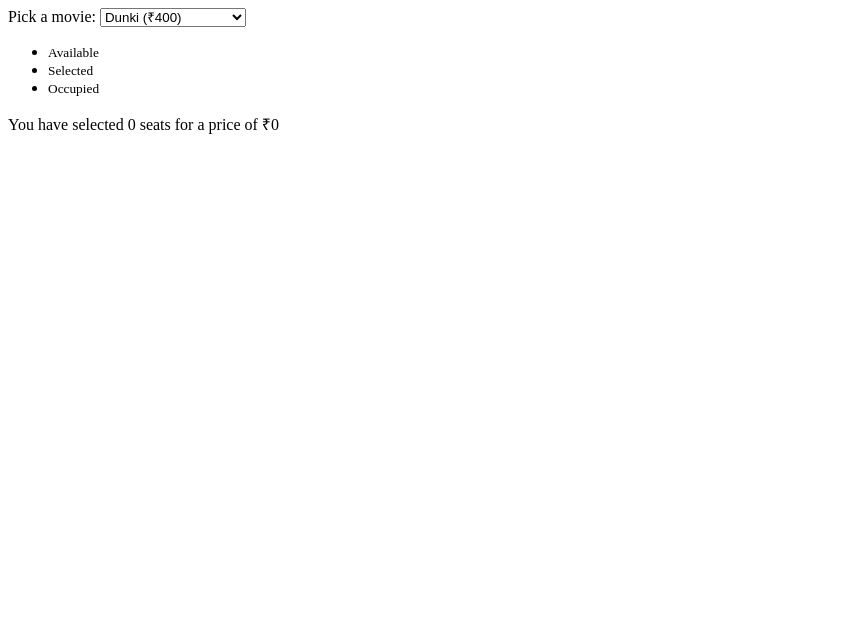
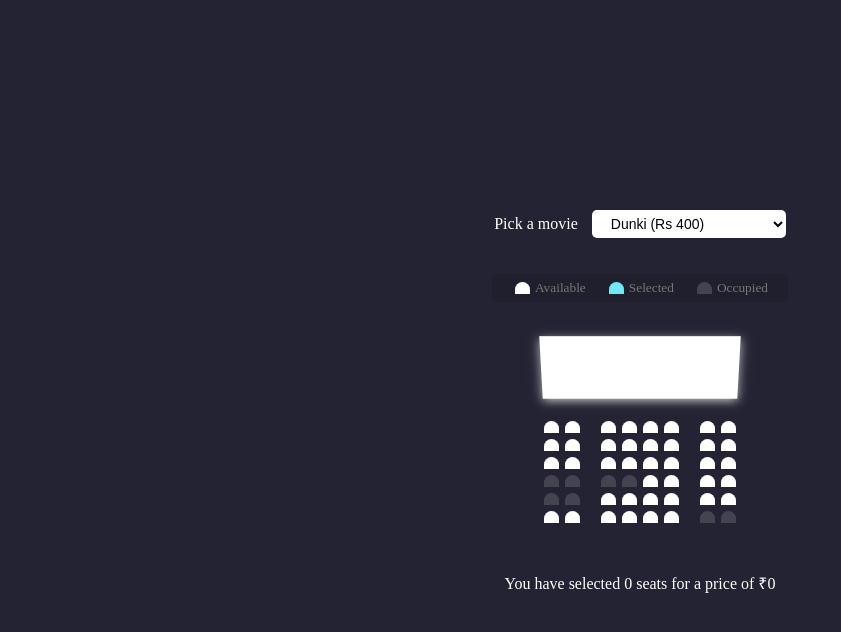
Before and after one commit to ay-maiti/Vanilla-JS-Projects, a plain HTML site: page MOVIE-SEAT-BOOKING/index.html in a window 1280 px wide. Shown: the whole page, without its empty margins (0-841 px from the left). Drawn offline with Linux system fonts and the light colour scheme; files whose address does not match are found by name.

Commit message:
added CSS and basic javascript for interactivity

```diff
--- a/MOVIE-SEAT-BOOKING/index.html
+++ b/MOVIE-SEAT-BOOKING/index.html
@@ -8,26 +8,25 @@
   </head>
   <body>
     <div class="movie-selector">
-      <label>Pick a movie:</label>
-      <select id="movie-name">
-        <option value="400">Dunki (₹400)</option>
-        <option value="350">Sam Bahadur (₹350)</option>
-        <option value="350">Animal (₹350)</option>
-        <option value="450">Salaar (₹450)</option>
+      <label>Pick a movie</label>
+      <select id="movie">
+        <option value="400">Dunki (Rs 400)</option>
+        <option value="300">Sam Bahadur (Rs 300)</option>
+        <option value="400">Animal (Rs 400)</option>
+        <option value="450">Salaar (Rs 450)</option>
       </select>
     </div>
-
     <ul class="legend">
       <li>
-        <div class="seat-available"></div>
+        <div class="seat"></div>
         <small>Available</small>
       </li>
       <li>
-        <div class="seat-selected"></div>
+        <div class="seat selected"></div>
         <small>Selected</small>
       </li>
       <li>
-        <div class="seat-occupied"></div>
+        <div class="seat occupied"></div>
         <small>Occupied</small>
       </li>
     </ul>
@@ -35,64 +34,64 @@
     <div class="movie-hall">
       <div class="screen"></div>
       <div class="row">
-        <div class="seat-available"></div>
-        <div class="seat-available"></div>
-        <div class="seat-available"></div>
-        <div class="seat-available"></div>
-        <div class="seat-available"></div>
-        <div class="seat-available"></div>
-        <div class="seat-available"></div>
-        <div class="seat-available"></div>
+        <div class="seat"></div>
+        <div class="seat"></div>
+        <div class="seat"></div>
+        <div class="seat"></div>
+        <div class="seat"></div>
+        <div class="seat"></div>
+        <div class="seat"></div>
+        <div class="seat"></div>
       </div>
       <div class="row">
-        <div class="seat-available"></div>
-        <div class="seat-available"></div>
-        <div class="seat-available"></div>
-        <div class="seat-available"></div>
-        <div class="seat-available"></div>
-        <div class="seat-available"></div>
-        <div class="seat-available"></div>
-        <div class="seat-available"></div>
+        <div class="seat"></div>
+        <div class="seat"></div>
+        <div class="seat"></div>
+        <div class="seat"></div>
+        <div class="seat"></div>
+        <div class="seat"></div>
+        <div class="seat"></div>
+        <div class="seat"></div>
       </div>
       <div class="row">
-        <div class="seat-available"></div>
-        <div class="seat-available"></div>
-        <div class="seat-available"></div>
-        <div class="seat-available"></div>
-        <div class="seat-available"></div>
-        <div class="seat-available"></div>
-        <div class="seat-available"></div>
-        <div class="seat-available"></div>
+        <div class="seat"></div>
+        <div class="seat"></div>
+        <div class="seat"></div>
+        <div class="seat"></div>
+        <div class="seat"></div>
+        <div class="seat"></div>
+        <div class="seat"></div>
+        <div class="seat"></div>
       </div>
       <div class="row">
-        <div class="seat-available"></div>
-        <div class="seat-available"></div>
-        <div class="seat-available"></div>
-        <div class="seat-available"></div>
-        <div class="seat-available"></div>
-        <div class="seat-available"></div>
-        <div class="seat-available"></div>
-        <div class="seat-available"></div>
+        <div class="seat occupied"></div>
+        <div class="seat occupied"></div>
+        <div class="seat occupied"></div>
+        <div class="seat occupied"></div>
+        <div class="seat"></div>
+        <div class="seat"></div>
+        <div class="seat"></div>
+        <div class="seat"></div>
       </div>
       <div class="row">
-        <div class="seat-available"></div>
-        <div class="seat-available"></div>
-        <div class="seat-available"></div>
-        <div class="seat-available"></div>
-        <div class="seat-available"></div>
-        <div class="seat-available"></div>
-        <div class="seat-available"></div>
-        <div class="seat-available"></div>
+        <div class="seat occupied"></div>
+        <div class="seat occupied"></div>
+        <div class="seat"></div>
+        <div class="seat"></div>
+        <div class="seat"></div>
+        <div class="seat"></div>
+        <div class="seat"></div>
+        <div class="seat"></div>
       </div>
       <div class="row">
-        <div class="seat-available"></div>
-        <div class="seat-available"></div>
-        <div class="seat-available"></div>
-        <div class="seat-available"></div>
-        <div class="seat-available"></div>
-        <div class="seat-available"></div>
-        <div class="seat-available"></div>
-        <div class="seat-available"></div>
+        <div class="seat"></div>
+        <div class="seat"></div>
+        <div class="seat"></div>
+        <div class="seat"></div>
+        <div class="seat"></div>
+        <div class="seat"></div>
+        <div class="seat occupied"></div>
+        <div class="seat occupied"></div>
       </div>
     </div>
 
--- /dev/null
+++ b/MOVIE-SEAT-BOOKING/script.js
@@ -0,0 +1,28 @@
+const movie_hall = document.querySelector('.movie-hall');
+const available_seats = document.querySelectorAll('.row .seat:not(.occupied)')
+const selected_seat_count = document.getElementById('seat-count')
+let total_price = document.getElementById('total-price')
+let ticket_price = document.getElementById('movie').value;
+
+updateTicketPrice();
+
+function updateTicketPrice(){
+    const selected_seats = document.querySelectorAll('.row .seat.selected')
+    selected_seat_count.innerHTML = selected_seats.length
+    total_price.innerHTML = ticket_price*selected_seats.length
+}
+
+movie_hall.addEventListener('click', (e)=>{
+    if(e.target.className==='seat'){
+        e.target.className = 'seat selected'
+    }
+    else if(e.target.className==='seat selected'){
+        e.target.className = 'seat'
+    }
+    updateTicketPrice()
+})
+
+movie.addEventListener('change', (e)=>{
+    ticket_price = +e.target.value
+    updateTicketPrice()
+})
--- a/MOVIE-SEAT-BOOKING/style.css
+++ b/MOVIE-SEAT-BOOKING/style.css
@@ -0,0 +1,114 @@
+@import url('https://fonts.googleapis.com/css2?family=Lato:ital,wght@0,100;0,300;0,400;0,700;0,900;1,100;1,300;1,400;1,700;1,900&display=swap');
+
+
+*{
+    box-sizing: border-box;
+}
+
+body{
+    background-color: #242333;
+    color: #fff;
+    display: flex;
+    flex-direction: column;
+    justify-content:center;
+    align-items: center;
+    min-height: 100vh;
+    font: 'Lato', 'sans-serif';
+    margin: 0;
+}
+
+.movie-selector{
+    margin: 20px 0;
+}
+
+.movie-selector select{
+    background-color: #fff;
+    border: 0;
+    border-radius: 5px;
+    padding: 5px 15px;
+    font-size: 14px;
+    margin-left: 10px;
+}
+
+.movie-hall{
+    perspective: 1000px;
+    margin-bottom: 30px;
+}
+
+.seat {
+    background-color: #fff;
+    height: 12px;
+    width: 15px;
+    margin: 3px;
+    border-top-left-radius: 10px;
+    border-top-right-radius: 10px;
+  }
+
+  .seat.selected {
+    background-color: #6feaf6;
+  }
+
+  .seat.occupied {
+    background-color: #444451;
+  }
+
+  .seat:nth-of-type(2) {
+    margin-right: 18px;
+  }
+
+  .seat:nth-last-of-type(2) {
+    margin-left: 18px;
+  }
+
+  .seat:not(.occupied):hover {
+    cursor: pointer;
+    transform: scale(1.2);
+  }
+
+  .legend .seat:not(.occupied):hover {
+    cursor: default;
+    transform: scale(1);
+  }
+
+  .legend {
+    background: rgba(0, 0, 0, 0.1);
+    padding: 5px 10px;
+    border-radius: 5px;
+    color: #777;
+    list-style-type: none;
+    display: flex;
+    justify-content: space-between;
+  }
+
+
+.legend li {
+    display: flex;
+    align-items: center;
+    justify-content: center;
+    margin: 0 10px;
+  }
+
+  .legend li small {
+    margin-left: 2px;
+  }
+
+  .row{
+    display: flex;
+  }
+
+  .screen {
+    background-color: #fff;
+    height: 70px;
+    width: 100%;
+    margin: 15px 0;
+    transform: rotateX(-30deg);
+    box-shadow: 0 3px 10px rgba(255, 255, 255, 0.7);
+  }
+
+  p.text {
+    margin: 5px 0;
+  }
+
+  p.text span {
+    color: #6feaf6;
+  }
```
